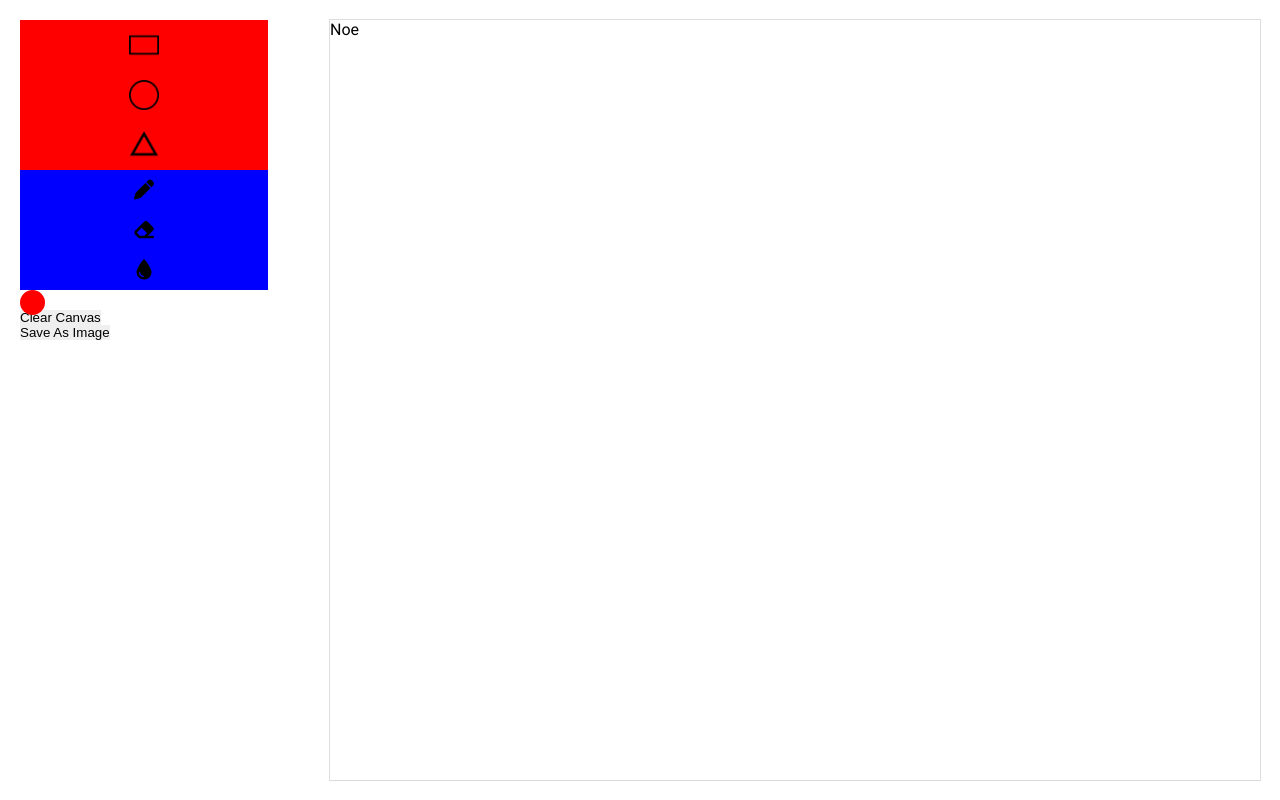
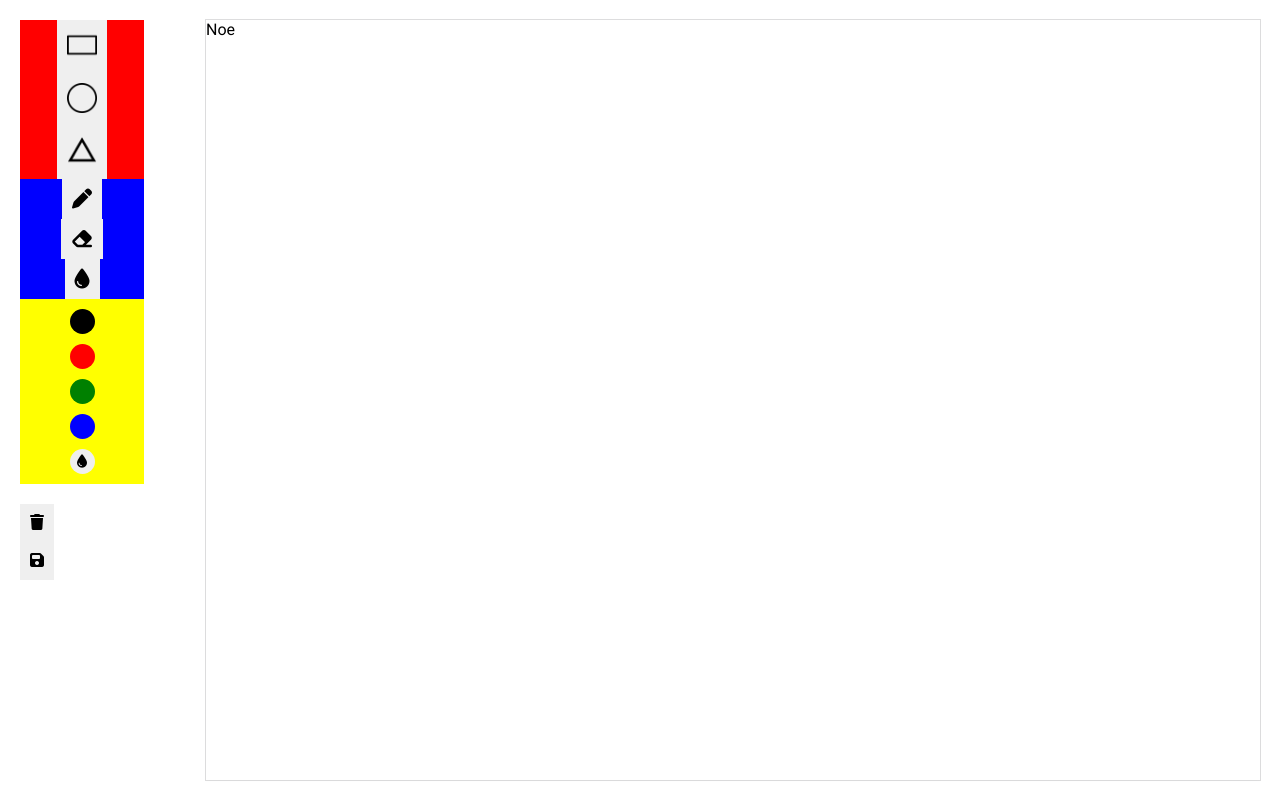
Before and after one commit to KaraniAbdellah/draw_app, a plain HTML site: page index.html in a window 1280 px wide. Drawn offline with Linux system fonts and the light colour scheme.

Commit message:
finich 8

```diff
--- a/dirs/sass/layout/app/app.scss
+++ b/dirs/sass/layout/app/app.scss
@@ -17,11 +17,12 @@
 }
 
 .operations {
-    width: 20%;
+    width: 10%;
     .shapes {
         background-color: red;
-        div {
-            @include flex_center;
+        @include flex_center;
+        flex-direction: column;
+        button {
             padding: 10px;
             cursor: pointer;
             img {
@@ -31,47 +32,72 @@
     }
     .options {
         background-color: blue;
-        > div {
-            @include flex_center;
+        @include flex_center;
+        flex-direction: column;
+        > button {
             padding: 10px;
             cursor: pointer;
             i {font-size: 20px;}
         }
     }
     .colors {
+        position: relative;
+        @include flex_between;
+        flex-direction: column;
+        padding: 10px;
         margin-bottom: 20px;
         background-color: yellow;
-        position: relative;
-        div.color {
-            position: absolute;
-            @include flex_center;
+        button.color {
+            @include flex_center;cursor: pointer;
+            width: 25px; height: 25px; border-radius: 50%;
             span {
                 position: absolute;
                 width: 20px; height: 20px; border-radius: 50%;
             }
+            &:hover span {
+                border: 2px solid white;
+            }
+            &:not(:last-child) {
+               margin-bottom: 10px;
+            }
         }
         .black {
+            background-color: rgb(0, 0, 0);
+            span {
+                background-color: black;
+            }
+        }
+        .red {
             background-color: red;
-            width: 25px; height: 25px; border-radius: 50%;
-            cursor: pointer;
             span {
                 background-color: red;
             }
-            &:hover span {
-                border: 3px solid white;
+        }
+        .green {
+            background-color: green;
+            span {
+                background-color: green;
+            }
+        }
+        .blue {
+            background-color: blue;
+            span {
+                background-color: blue;
             }
         }
     }
     .clear_canvas {
-
+        font-size: 16px;
+        padding: 10px;
     }
     .save_as_img {
-
+        font-size: 16px;
+        padding: 10px;
     }
 }
 
 .content_draw {
     background-color: #ffffff;
-    width: 75%;
+    width: 85%;
     box-shadow: $box_shadow;
 }
--- a/index.html
+++ b/index.html
@@ -20,37 +20,43 @@
     <div class="page_content">
         <aside class="operations">
             <div class="shapes">
-                <div class="rectangle">
+                <button class="rectangle">
                     <img src="imgs/rectangle.png" alt="">
-                </div>
-                <div class="circle">
+                </button>
+                <button class="circle">
                     <img src="imgs/circle.png" alt="">
-                </div>
-                <div class="traingle">
+                </button>
+                <button class="traingle">
                     <img src="imgs/triangle.png" alt="">
-                </div>
+                </button>
             </div>
             <div class="options">
-                <div class="pen">
+                <button class="pen">
                     <i class="fa-solid fa-pen"></i>
-                </div>
-                <div class="eraser">
+                </button>
+                <button class="eraser">
                     <i class="fa-solid fa-eraser"></i>
-                </div>
-                <div class="color">
+                </button>
+                <button class="color">
                     <i class="fa-solid fa-droplet"></i>
                     <input class="hidden" type="range">
-                </div>
+                </button>
             </div>
             <div class="colors">
-                <div class="black color"><span></span></div>
-                <div class="red color"><span></span></div>
-                <div class="green color"><span></span></div>
-                <div class="blue color"><span></span></div>
-                <div class="choice-color"></div>
+                <button class="black color"><span></span></button>
+                <button class="red color"><span></span></button>
+                <button class="green color"><span></span></button>
+                <button class="blue color"><span></span></button>
+                <button class="auto color">
+                    <i class="fa-solid fa-droplet"></i>
+                </button>
             </div>
-            <button class="clear_canvas">Clear Canvas</button>
-            <button class="save_as_img">Save As Image</button>
+            <button class="clear_canvas">
+                <i class="fa-solid fa-trash"></i>
+            </button>
+            <button class="save_as_img">
+                <i class="fa-solid fa-floppy-disk"></i>
+            </button>
         </aside>
         <div class="content_draw">
             <!-- Not Implemented -->
```
Also changed, not shown: dirs/sass/layout/app/app.css, 1 other file.
